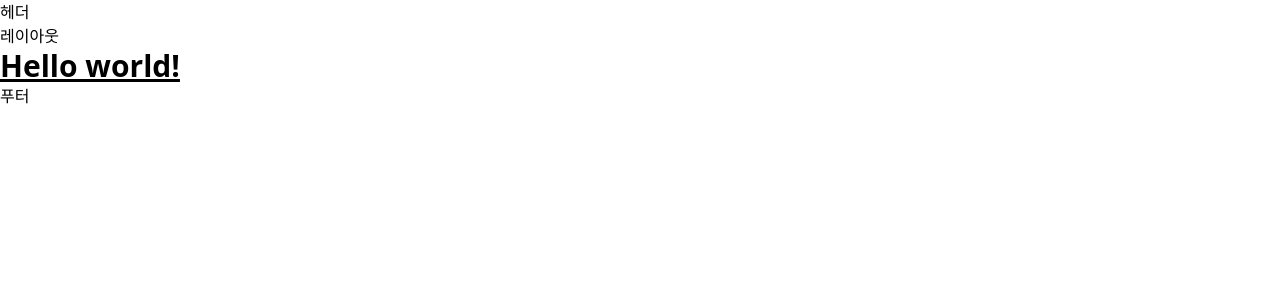
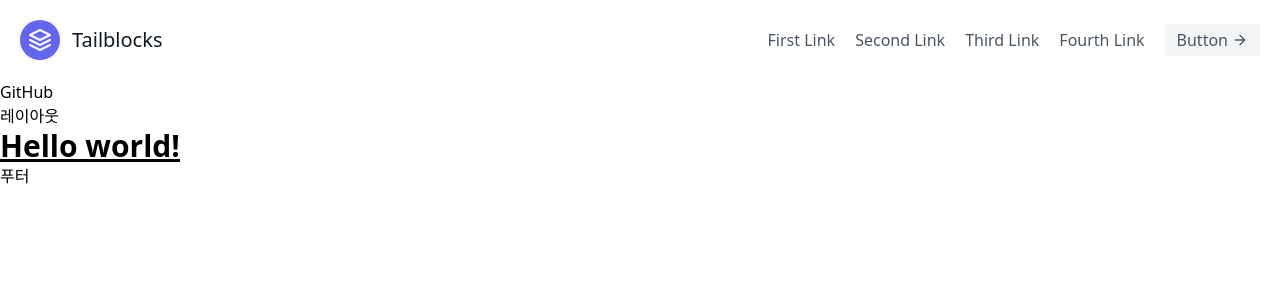
Before and after one commit to jinsumin/next-portfolio, a Next.js app: page / in a window 1280 px wide. Shown: the top 300 px of the page. Built offline with nearby package versions, Linux system fonts and the light colour scheme.

Commit message:
get tailwindcss header

```diff
--- a/components/header.js
+++ b/components/header.js
@@ -1,7 +1,46 @@
 export default function Header() {
   return (
     <>
-      <h1>헤더</h1>
+      <header className="text-gray-600 body-font">
+        <div className="container mx-auto flex flex-wrap p-5 flex-col md:flex-row items-center">
+          <a className="flex title-font font-medium items-center text-gray-900 mb-4 md:mb-0">
+            <svg
+              xmlns="http://www.w3.org/2000/svg"
+              fill="none"
+              stroke="currentColor"
+              stroke-linecap="round"
+              stroke-linejoin="round"
+              stroke-width="2"
+              className="w-10 h-10 text-white p-2 bg-indigo-500 rounded-full"
+              viewBox="0 0 24 24"
+            >
+              <path d="M12 2L2 7l10 5 10-5-10-5zM2 17l10 5 10-5M2 12l10 5 10-5"></path>
+            </svg>
+            <span className="ml-3 text-xl">Tailblocks</span>
+          </a>
+          <nav className="md:ml-auto flex flex-wrap items-center text-base justify-center">
+            <a className="mr-5 hover:text-gray-900">First Link</a>
+            <a className="mr-5 hover:text-gray-900">Second Link</a>
+            <a className="mr-5 hover:text-gray-900">Third Link</a>
+            <a className="mr-5 hover:text-gray-900">Fourth Link</a>
+          </nav>
+          <button className="inline-flex items-center bg-gray-100 border-0 py-1 px-3 focus:outline-none hover:bg-gray-200 rounded text-base mt-4 md:mt-0">
+            Button
+            <svg
+              fill="none"
+              stroke="currentColor"
+              stroke-linecap="round"
+              stroke-linejoin="round"
+              stroke-width="2"
+              className="w-4 h-4 ml-1"
+              viewBox="0 0 24 24"
+            >
+              <path d="M5 12h14M12 5l7 7-7 7"></path>
+            </svg>
+          </button>
+        </div>
+      </header>
+      GitHub
     </>
   );
 }
--- a/pages/index.js
+++ b/pages/index.js
@@ -8,7 +8,7 @@
       <Head>
         <title>SOOMIN's PORTFOLIO</title>
         <meta name="description" content="Generated by create next app" />
-        <link rel="icon" href="/favicon.ico" />
+        <link rel="icon" href="/dev.png" />
       </Head>
 
       <h1 className="text-3xl font-bold underline">Hello world!</h1>
```
Also changed, not shown: public/dev.png (added), public/kindred.webp (added).
